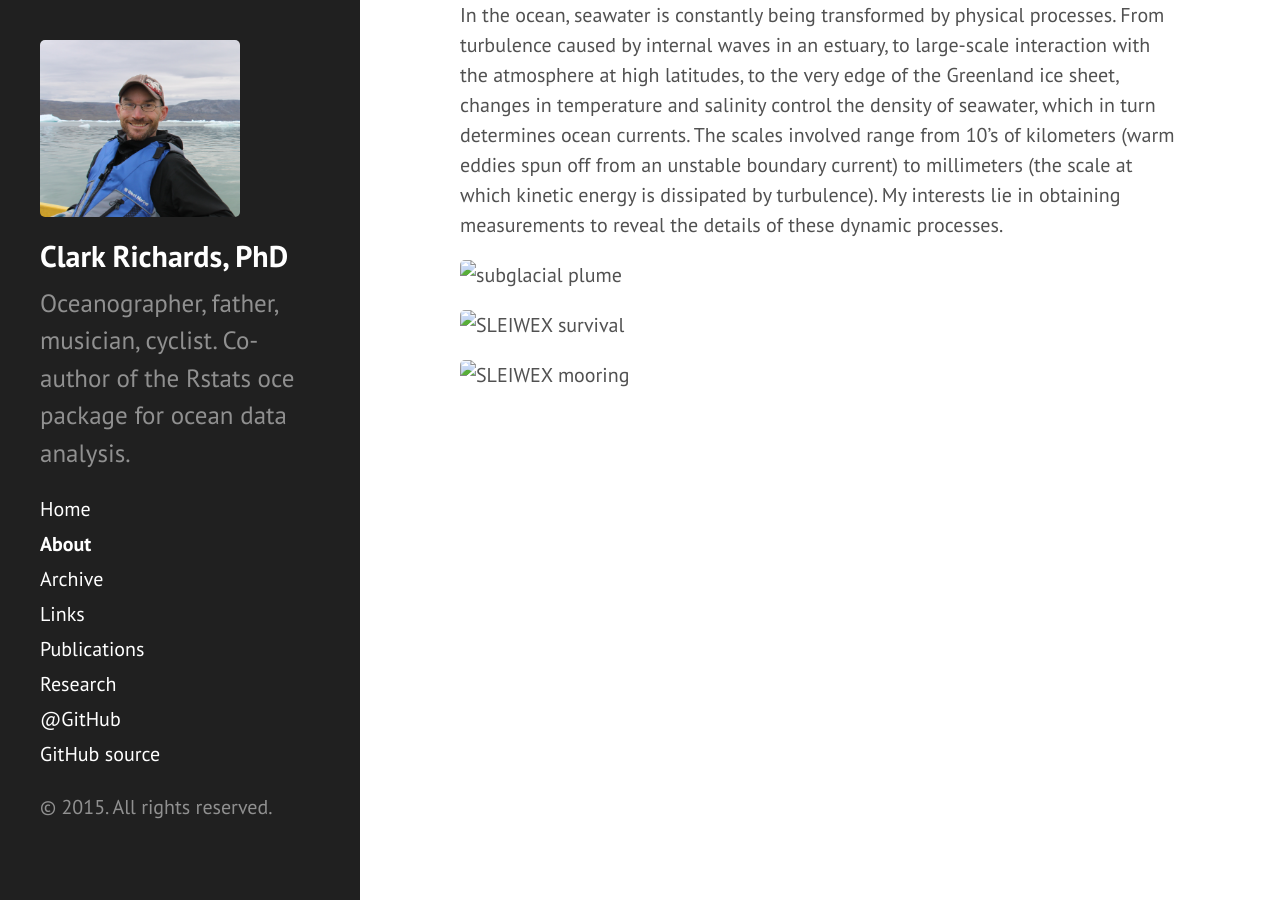
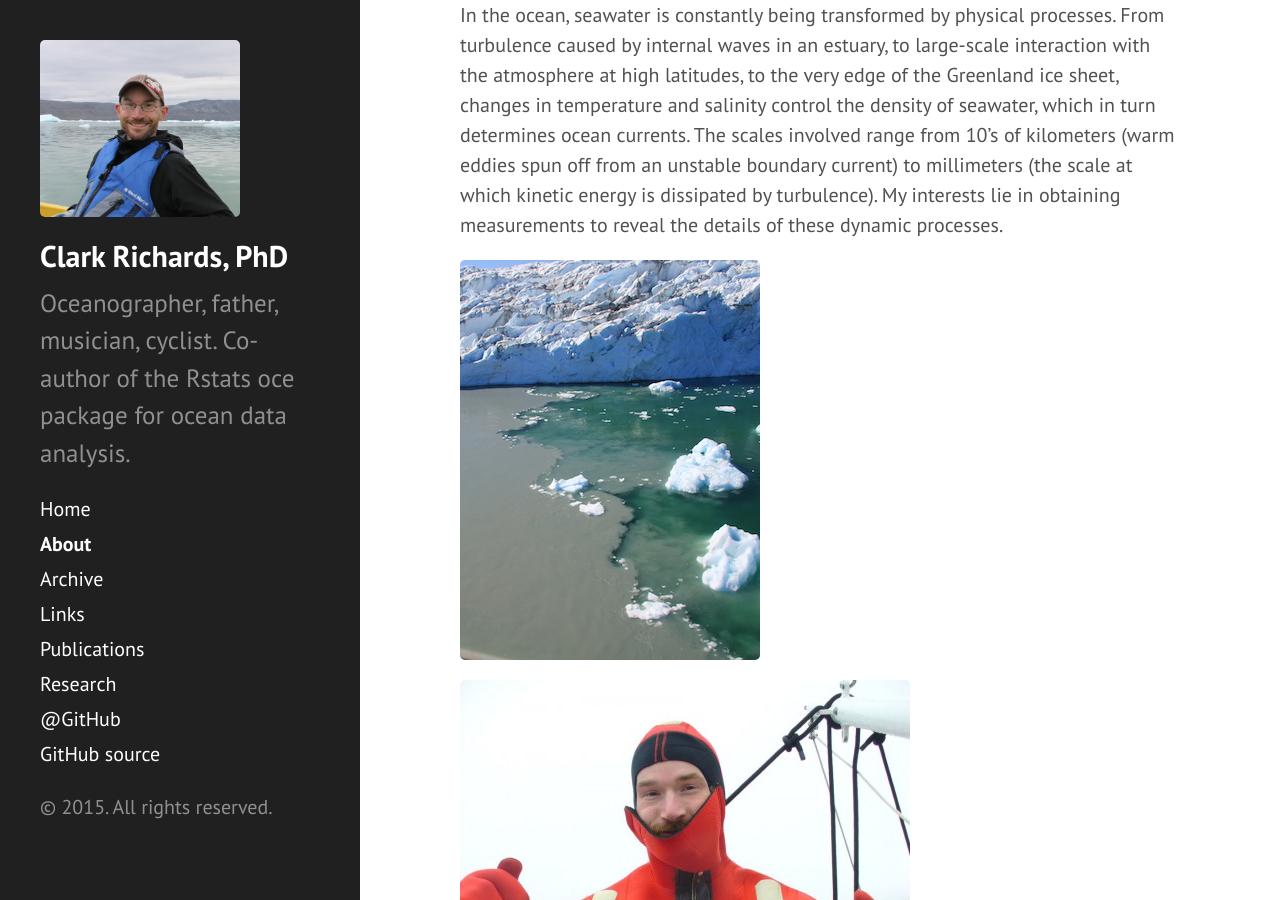
Before and after one commit to richardsc/richardsc.github.io, a Jekyll site: the page built from about.md, in a window 1280 px wide and 900 px high, scrolled down 330 px. Built offline with Jekyll 4.4.1, drawn with Linux system fonts in a browser that asks for light colours.

Commit message:
images in about.md

```diff
--- a/about.md
+++ b/about.md
@@ -9,4 +9,4 @@ I obtained my PhD in physical oceanography in 2012 from Dalhousie University, wo
 
 In the ocean, seawater is constantly being transformed by physical processes. From turbulence caused by internal waves in an estuary, to large-scale interaction with the atmosphere at high latitudes, to the very edge of the Greenland ice sheet, changes in temperature and salinity control the density of seawater, which in turn determines ocean currents. The scales involved range from 10’s of kilometers (warm eddies spun off from an unstable boundary current) to millimeters (the scale at which kinetic energy is dissipated by turbulence). My interests lie in obtaining measurements to reveal the details of these dynamic processes.
 
-![subglacial plume](images/img_05073.jpg)![SLEIWEX survival](images/sleiwex_survival.jpg)![SLEIWEX mooring](images/sleiwex_mooring.jpg)
+![subglacial plume]({{ site.baseurl }}/images/img_05073.jpg)![SLEIWEX survival]({{ site.baseurl }}/images/sleiwex_survival.jpg)![SLEIWEX mooring]({{ site.baseurl }}/images/sleiwex_mooring.jpg)
```
